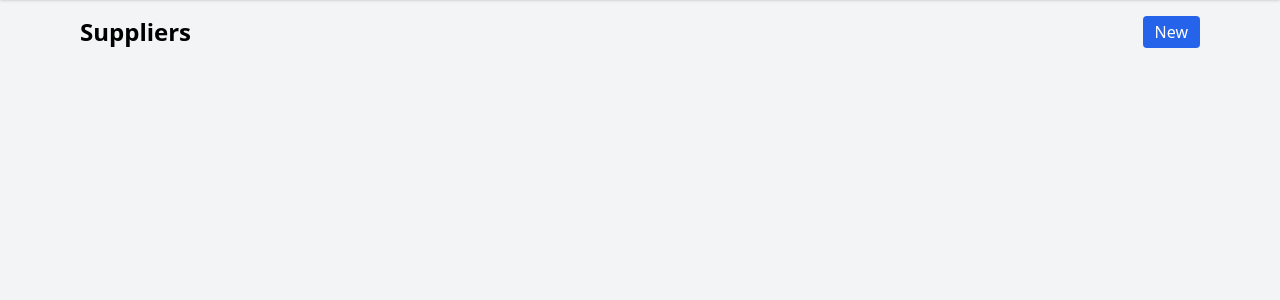
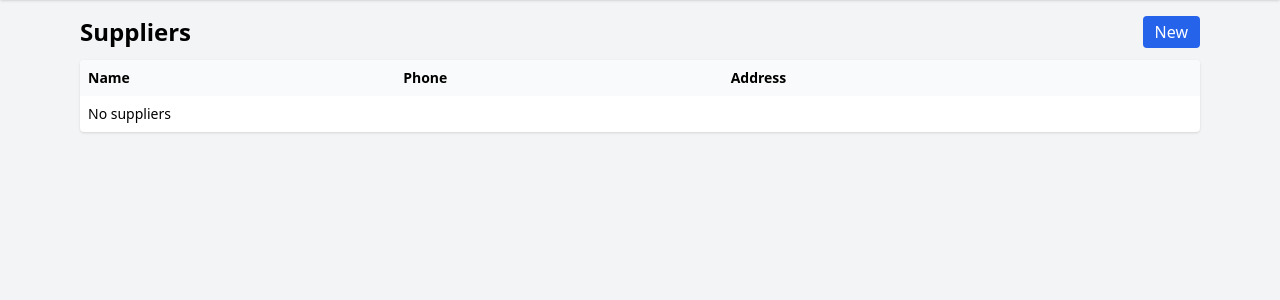
Before and after one commit to Mukhtarrahimi/-Warehouse-Management-System, a Django app: template templates/suppliers/list.html in a window 1280 px wide. Shown: the part 52-352 px from the top of the page. Run offline with Django 5.2, Linux system fonts and the light colour scheme; the template is opened without the code that fills it, so the values that code supplies are empty; parts of the project's set-up code (start-up, migrations or seed data) failed here and were passed over; some libraries are stand-ins or nearby versions.

Commit message:
supplier -> list.html code complate

```diff
--- a/templates/suppliers/list.html
+++ b/templates/suppliers/list.html
@@ -6,6 +6,25 @@
   <a href="{% url 'supplier_create' %}" class="bg-blue-600 text-white px-3 py-1 rounded">New</a>
 </div>
 <div class="bg-white rounded shadow overflow-x-auto">
-
+  <table class="min-w-full text-sm">
+    <thead class="bg-gray-50">
+      <tr><th class="text-left p-2">Name</th><th class="text-left p-2">Phone</th><th class="text-left p-2">Address</th><th class="p-2"></th></tr>
+    </thead>
+    <tbody>
+      {% for s in suppliers %}
+      <tr class="border-t">
+        <td class="p-2">{{ s.name }}</td>
+        <td class="p-2">{{ s.phone }}</td>
+        <td class="p-2">{{ s.address|default:'-' }}</td>
+        <td class="p-2">
+          <a class="text-blue-600" href="{% url 'supplier_edit' s.id %}">Edit</a>
+          <a class="text-red-600 ml-2" href="{% url 'supplier_delete' s.id %}">Delete</a>
+        </td>
+      </tr>
+      {% empty %}
+      <tr><td class="p-2" colspan="4">No suppliers</td></tr>
+      {% endfor %}
+    </tbody>
+  </table>
 </div>
 {% endblock %}
```
